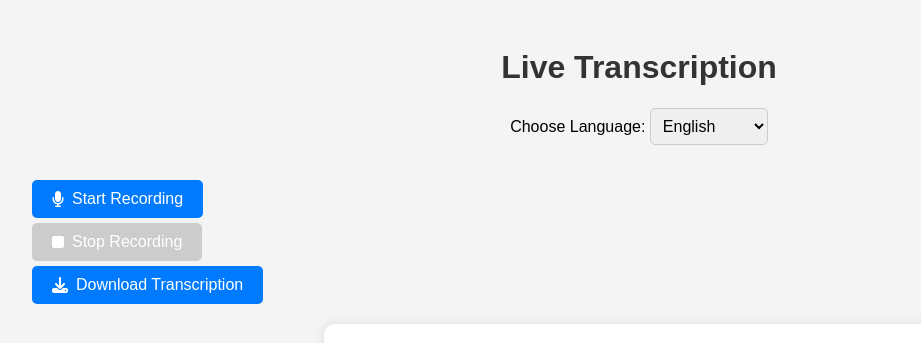
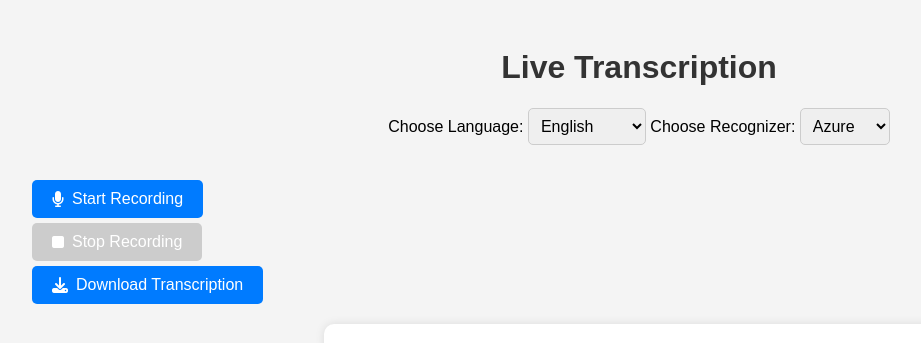
Before and after one commit to Ayka11/sufi, a Flask app: page / in a window 1280 px wide. Shown: the top 343 px of the page, without its empty margins (1-922 px from the left). Run offline with Flask 3, Linux system fonts and the light colour scheme.

Commit message:
Update index.html

```diff
--- a/templates/index.html
+++ b/templates/index.html
@@ -4,12 +4,10 @@
     <meta charset="UTF-8" />
     <meta name="viewport" content="width=device-width, initial-scale=1.0" />
     <title>Live Transcription</title>
-
     <link
       rel="stylesheet"
       href="https://cdnjs.cloudflare.com/ajax/libs/font-awesome/6.4.2/css/all.min.css"
     />
-
     <style>
       body {
         font-family: Arial, sans-serif;
@@ -75,6 +73,13 @@
       <option value="az-AZ">Azerbaijani</option>
     </select>
 
+    <!-- Recognizer Model Selection Dropdown -->
+    <label for="recognizerSelect">Choose Recognizer:</label>
+    <select id="recognizerSelect">
+      <option value="azure">Azure</option>
+      <option value="google">Google</option>
+    </select>
+
     <div class="buttons">
       <button id="startRecording">
         <i class="fas fa-microphone"></i> Start Recording
@@ -131,9 +136,11 @@
         const formData = new FormData();
         formData.append("audio", audioBlob, "audio.webm");
 
-        // Get selected language
+        // Get selected language and recognizer model
         const selectedLanguage = document.getElementById("languageSelect").value;
+        const selectedRecognizer = document.getElementById("recognizerSelect").value;
         formData.append("language", selectedLanguage);
+        formData.append("recognizerModel", selectedRecognizer);
 
         try {
           const response = await fetch("/transcribe", {
```
